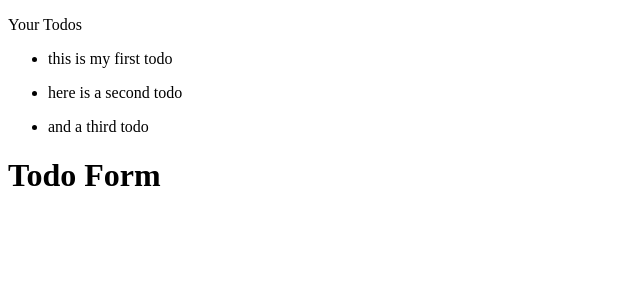
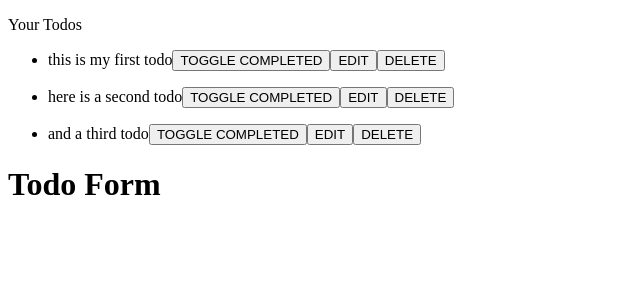
Before and after one commit to john-bauer/vue-todo-basic, a Vue app: page / in a window 1280 px wide. Shown: the top 300 px of the page, without its empty margins (0-640 px from the left). Built offline with nearby package versions, Linux system fonts and the light colour scheme.

Commit message:
bind events to each list item by id

```diff
--- a/src/components/TodoList.vue
+++ b/src/components/TodoList.vue
@@ -2,7 +2,12 @@
   <div id="todo-list-example">
     <p>Your Todos</p>
     <ul v-for="todo in todos" :key="todo.id">
-      <li>{{ todo.content }}</li>
+      <li>
+        <span>{{ todo.content }}</span>
+        <button v-on:click="toggleCompleted(todo.id)">TOGGLE COMPLETED</button>
+        <button v-on:click="editTodo(todo.id)">EDIT</button>
+        <button v-on:click="deleteTodo(todo.id)">DELETE</button>
+      </li>
     </ul>
   </div>
 </template>
@@ -28,6 +33,17 @@ export default {
       ],
     };
   },
+  methods: {
+    toggleCompleted(id) {
+      console.log(`toggling isCompleted for todo with id ${id}`)
+    },
+    editTodo(id) {
+      console.log(`editing todo with id ${id}`);
+    },
+    deleteTodo(id) {
+      console.log(`deleting todo with id ${id}`);
+    },
+  },
 };
 </script>
 
```
